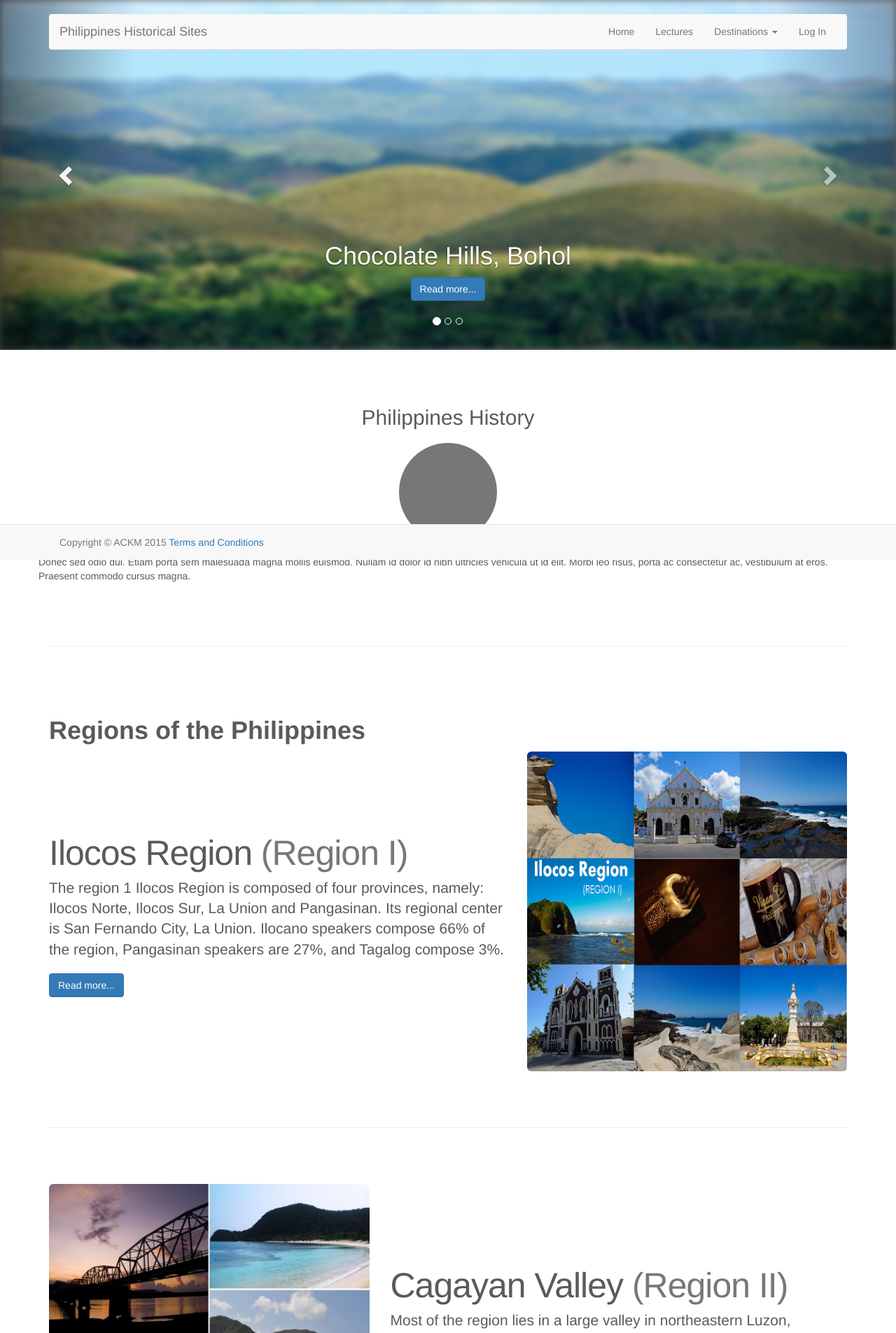
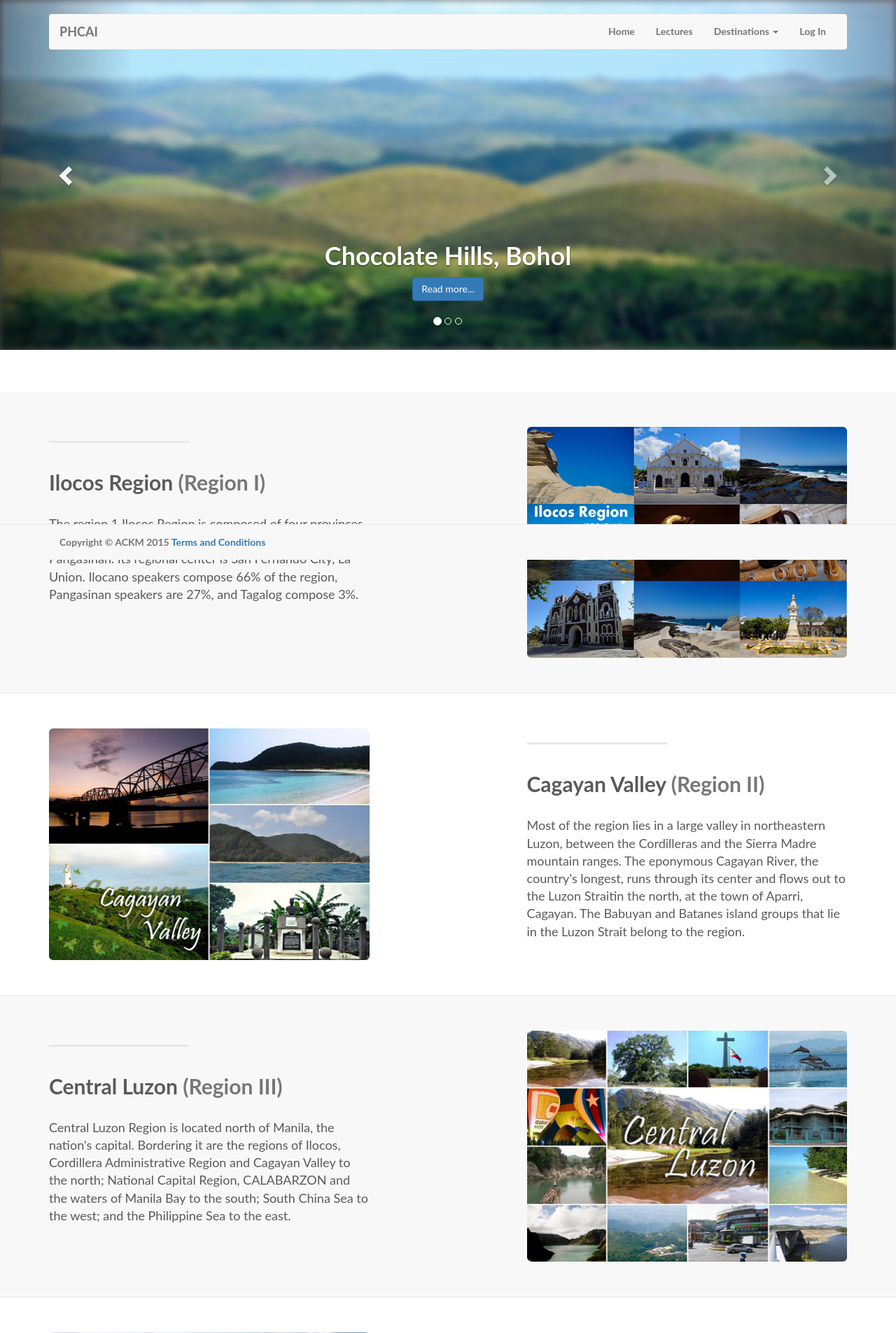
Before and after one commit to mossaca00/phcai_webapp, a CodeIgniter app: page / in a window 1280 px wide. Shown: the top 1905 px of the page at 70% size. Run offline with CodeIgniter, Linux system fonts and the light colour scheme.

Commit message:
edited homepage

```diff
--- a/application/views/home-imports/featurettes.php
+++ b/application/views/home-imports/featurettes.php
@@ -1,65 +1,63 @@
-<div class="container marketing" style="margin-bottom: 100px;">
+<div class="content-section-a">
 
-	<div class="row">
-		<div class="col-md-12">
-			<h1><strong> Regions of the Philippines </strong></h1>
-		</div>
-	</div>
+    <div class="container">
+        <div class="row">
+            <div class="col-lg-5 col-sm-6">
+                <hr class="section-heading-spacer">
+                <div class="clearfix"></div>
+                <h2 class="section-heading">Death to the Stock Photo:<br>Special Thanks</h2>
+                <p class="lead">A special thanks to <a target="_blank" href="http://join.deathtothestockphoto.com/">Death to the Stock Photo</a> for providing the photographs that you see in this template. Visit their website to become a member.</p>
+            </div>
+            <div class="col-lg-5 col-lg-offset-2 col-sm-6">
+                <img class="img-responsive" src="<?php echo base_url().'assets/img/homepage/r1.jpg'; ?>" alt="">
+            </div>
+        </div>
 
-	<div class="row featurette">
-	    <div class="col-md-7">
-	      	<h2 class="featurette-heading"> Ilocos Region <span class="text-muted"> (Region I)</span></h2>
-	      	<p class="lead">The region 1 Ilocos Region is composed of four provinces, namely: Ilocos Norte, Ilocos Sur, La Union and Pangasinan. Its regional center is San Fernando City, La Union. Ilocano speakers compose 66% of the region, Pangasinan speakers are 27%, and Tagalog compose 3%.</p>
-	   		<p>
-	   			<a href="#" class="btn btn-primary"> Read more... </a>
-	   		</p>
-	    </div>
-	    <div class="col-md-5">
-	      	<img class="featurette-image img-responsive img-rounded" src="<?php echo base_url().'assets/img/homepage/r1.jpg'; ?>" data-holder-rendered="true">
-	    </div>
- 	</div> <!-- region 1 end -->
-
- 	<hr class="featurette-divider" />
-
- 	<div class="row featurette">
-        <div class="col-md-5">
-          	<img class="featurette-image img-responsive img-rounded" src="<?php echo base_url().'assets/img/homepage/r2.jpg'; ?>" data-holder-rendered="true">
-        </div>
-        <div class="col-md-7">
-            <h2 class="featurette-heading">Cagayan Valley<span class="text-muted"> (Region II)</span></h2>
-            <p class="lead">Most of the region lies in a large valley in northeastern Luzon, between the Cordilleras and the Sierra Madre mountain ranges. The eponymous Cagayan River, the country's longest, runs through its center and flows out to the Luzon Straitin the north, at the town of Aparri, Cagayan. The Babuyan and Batanes island groups that lie in the Luzon Strait belong to the region.</p>
-        	<a href="#" class="btn btn-primary"> Read more... </a>
-        </div>
-    </div> <!-- region 2 end -->
-
-    <hr class="featurette-divider" />
-
-    <div class="row featurette">
-	    <div class="col-md-7">
-	      	<h2 class="featurette-heading"> Central Luzon <span class="text-muted"> (Region III)</span></h2>
-	      	<p class="lead">Central Luzon Region is located north of Manila, the nation's capital. Bordering it are the regions of Ilocos, Cordillera Administrative Region and Cagayan Valley to the north; National Capital Region, CALABARZON and the waters of Manila Bay to the south; South China Sea to the west; and the Philippine Sea to the east.</p>
-	   		<p>
-	   			<a href="#" class="btn btn-primary"> Read more... </a>
-	   		</p>
-	    </div>
-	    <div class="col-md-5">
-	      	<img class="featurette-image img-responsive img-rounded" src="<?php echo base_url().'assets/img/homepage/r3.jpg'; ?>" style="height: 500px; width: 500px;">
-	    </div>
- 	</div> <!-- region 3 end -->
-
- 	<hr class="featurette-divider" />
-
- 	<div class="row featurette">
-        <div class="col-md-5">
-          	<img class="featurette-image img-responsive img-rounded" src="<?php echo base_url().'assets/img/homepage/r4a.jpg'; ?>" style="height: 500px; width: 500px;">
-        </div>
-        <div class="col-md-7">
-            <h2 class="featurette-heading"> Calabarzon <span class="text-muted"> (Region IV - A) </span></h2>
-            <p class="lead">Donec ullamcorper nulla non metus auctor fringilla. Vestibulum id ligula porta felis euismod semper. Praesent commodo cursus magna, vel scelerisque nisl consectetur. Fusce dapibus, tellus ac cursus commodo.</p>
-        	<a href="#" class="btn btn-primary"> Read more... </a>
-        </div>
-    </div> <!-- region 4 end -->
-
-    <hr class="featurette-divider" />
+    </div>
+    <!-- /.container -->
 
 </div>
+<!-- /.content-section-a -->
+
+<div class="content-section-b">
+
+    <div class="container">
+
+        <div class="row">
+            <div class="col-lg-5 col-lg-offset-1 col-sm-push-6  col-sm-6">
+                <hr class="section-heading-spacer">
+                <div class="clearfix"></div>
+                <h2 class="section-heading">3D Device Mockups<br>by PSDCovers</h2>
+                <p class="lead">Turn your 2D designs into high quality, 3D product shots in seconds using free Photoshop actions by <a target="_blank" href="http://www.psdcovers.com/">PSDCovers</a>! Visit their website to download some of their awesome, free photoshop actions!</p>
+            </div>
+            <div class="col-lg-5 col-sm-pull-6  col-sm-6">
+                <img class="img-responsive" src="img/dog.png" alt="">
+            </div>
+        </div>
+
+    </div>
+    <!-- /.container -->
+
+</div>
+
+<div class="content-section-a">
+
+    <div class="container">
+
+        <div class="row">
+            <div class="col-lg-5 col-sm-6">
+                <hr class="section-heading-spacer">
+                <div class="clearfix"></div>
+                <h2 class="section-heading">Google Web Fonts and<br>Font Awesome Icons</h2>
+                <p class="lead">This template features the 'Lato' font, part of the <a target="_blank" href="http://www.google.com/fonts">Google Web Font library</a>, as well as <a target="_blank" href="http://fontawesome.io">icons from Font Awesome</a>.</p>
+            </div>
+            <div class="col-lg-5 col-lg-offset-2 col-sm-6">
+                <img class="img-responsive" src="img/phones.png" alt="">
+            </div>
+        </div>
+
+    </div>
+    <!-- /.container -->
+
+</div>
+<!-- /.content-section-a -->
--- /dev/null
+++ b/application/views/home-imports/rcontents.php
@@ -0,0 +1,113 @@
+<div class="content-section-a">
+	<div class="container">
+		<div class="row">
+
+			<div class="col-lg-5 col-sm-6">
+				<hr class="section-heading-spacer">
+				<div class="clearfix"></div>
+				<h2 class="section-heading">Ilocos Region <span class="text-muted">(Region I)</span></h2>
+				<p class="lead"> The region 1 Ilocos Region is composed of four provinces, namely: Ilocos Norte, Ilocos Sur, La Union and Pangasinan. Its regional center is San Fernando City, La Union. Ilocano speakers compose 66% of the region, Pangasinan speakers are 27%, and Tagalog compose 3%.
+				</p>
+			</div>
+			<div class="col-lg-5 col-lg-offset-2 col-sm-6">
+				<img src="<?php echo base_url().'assets/img/homepage/r1.jpg'; ?>" alt="" class="img-responsive img-rounded">
+			</div>
+
+		</div> <!-- /.row -->
+	</div> <!-- /.container -->
+</div> <!-- /.content-section-a -->
+
+<div class="content-section-b">
+	<div class="container">
+		<div class="row">
+
+			<div class="col-lg-5 col-lg-offset-1 col-sm-push-6 col-sm-6">
+				<hr class="section-heading-spacer">
+				<div class="clearfix"></div>
+				<h2 class="section-heading">Cagayan Valley <span class="text-muted">(Region II)</span></h2>
+				<p class="lead">Most of the region lies in a large valley in northeastern Luzon, between the Cordilleras and the Sierra Madre mountain ranges. The eponymous Cagayan River, the country's longest, runs through its center and flows out to the Luzon Straitin the north, at the town of Aparri, Cagayan. The Babuyan and Batanes island groups that lie in the Luzon Strait belong to the region.
+				</p>
+			</div>
+			<div class="col-lg-5 col-sm-pull-6 col-sm-6">
+				<img src="<?php echo base_url().'assets/img/homepage/r2.jpg'; ?>" alt="" class="img-responsive img-rounded">
+			</div>
+
+		</div> <!-- /.row -->
+	</div> <!-- /.container -->
+</div> <!-- /.content-section-b> -->
+
+<div class="content-section-a">
+	<div class="container">
+		<div class="row">
+
+			<div class="col-lg-5 col-sm-6">
+				<hr class="section-heading-spacer">
+				<div class="clearfix"></div>
+				<h2 class="section-heading"> Central Luzon <span class="text-muted">(Region III)</span></h2>
+				<p class="lead"> Central Luzon Region is located north of Manila, the nation's capital. Bordering it are the regions of Ilocos, Cordillera Administrative Region and Cagayan Valley to the north; National Capital Region, CALABARZON and the waters of Manila Bay to the south; South China Sea to the west; and the Philippine Sea to the east.
+				</p>
+			</div>
+			<div class="col-lg-5 col-lg-offset-2 col-sm-6">
+				<img src="<?php echo base_url().'assets/img/homepage/r3.jpg'; ?>" alt="" class="img-responsive img-rounded">
+			</div>
+
+		</div> <!-- /.row -->
+	</div> <!-- /.container -->
+</div> <!-- /.content-section-a -->
+
+<div class="content-section-b">
+	<div class="container">
+		<div class="row">
+
+			<div class="col-lg-5 col-lg-offset-1 col-sm-push-6 col-sm-6">
+				<hr class="section-heading-spacer">
+				<div class="clearfix"></div>
+				<h2 class="section-heading"> CALABARZON<span class="text-muted">(Region IV-A)</span></h2>
+				<p class="lead">The region is in southwestern Luzon, just south and east of Metro Manila and is the second most densely populated region. CALABARZON and MIMAROPA were previously together known as Southern Tagalog, until they were separated in 2002 by virtue of Executive Order No. 103. Executive Order No. 246,dated October 28, 2003.
+				</p>
+			</div>
+			<div class="col-lg-5 col-sm-pull-6 col-sm-6">
+				<img src="<?php echo base_url().'assets/img/homepage/r4a.jpg'; ?>" alt="" class="img-responsive img-rounded">
+			</div>
+
+		</div> <!-- /.row -->
+	</div> <!-- /.container -->
+</div> <!-- /.content-section-b> -->
+
+<div class="content-section-a">
+	<div class="container">
+		<div class="row">
+
+			<div class="col-lg-5 col-sm-6">
+				<hr class="section-heading-spacer">
+				<div class="clearfix"></div>
+				<h2 class="section-heading"> MIMAROPA <span class="text-muted">(Region IV-B)</span></h2>
+				<p class="lead"> MIMAROPA is an administrative region in the Philippines, designated as Region IV-B. It is one of two regions in the country having no land border with another region, the other being Eastern Visayas. The name is an acronym combination of its constituent provinces, which are: Mindoro (divided into Occidental Mindoro and Oriental Mindoro), Marinduque, Romblon and Palawan.
+				</p>
+			</div>
+			<div class="col-lg-5 col-lg-offset-2 col-sm-6">
+				<img src="<?php echo base_url().'assets/img/homepage/r4b.jpg'; ?>" alt="" class="img-responsive img-rounded">
+			</div>
+
+		</div> <!-- /.row -->
+	</div> <!-- /.container -->
+</div> <!-- /.content-section-a -->
+
+<div class="content-section-b">
+	<div class="container">
+		<div class="row">
+
+			<div class="col-lg-5 col-lg-offset-1 col-sm-push-6 col-sm-6">
+				<hr class="section-heading-spacer">
+				<div class="clearfix"></div>
+				<h2 class="section-heading"> Bicol Region <span class="text-muted">(Region V)</span></h2>
+				<p class="lead">The Bicol Region is located in the southernmost tip of Luzon Island, the largest island in the Philippine archipelago. The total land area of the region is derived from the summation of provincial areas from the table below which or 5.9% of the total land area of the country.
+				</p>
+			</div>
+			<div class="col-lg-5 col-sm-pull-6 col-sm-6">
+				<img src="<?php echo base_url().'assets/img/homepage/r5.jpg'; ?>" alt="" class="img-responsive img-rounded">
+			</div>
+
+		</div> <!-- /.row -->
+	</div> <!-- /.container -->
+</div> <!-- /.content-section-b> -->
--- a/application/views/template/header.php
+++ b/application/views/template/header.php
@@ -22,7 +22,7 @@
 							<span class="icon-bar"></span>
 							<span class="icon-bar"></span>
 						</button>
-						<a href="#" class="navbar-brand"> Philippines Historical Sites </a>
+						<a href="#" class="navbar-brand"> PHCAI </a>
 					</div> <!-- /navbar-header -->
 
 					<div id="navbar" class="navbar-collapse collapse navbar-right" aria-expanded="false">
--- a/application/views/view_home.php
+++ b/application/views/view_home.php
@@ -49,11 +49,7 @@
 	  	</a>
 	</div> <!-- carousel -->
 
-	<!-- phil history -->
-	<?php $this->load->view('home-imports/view_shortphilhistory'); ?>
-
-	<!-- featurettes region -->
-	<?php $this->load->view('home-imports/featurettes'); ?>
+	<?php $this->load->view('home-imports/rcontents'); ?>
 
 <!-- home content end -->
 
--- a/assets/css/styles.css
+++ b/assets/css/styles.css
@@ -1,3 +1,14 @@
+body,
+h1,
+h2,
+h3,
+h4,
+h5,
+h6 {
+    font-family: "Lato","Helvetica Neue",Helvetica,Arial,sans-serif;
+    font-weight: 700;
+}
+
 .mymargin-top {
 	margin-top: 75px;
 }
@@ -5,3 +16,37 @@
 .navbar-wrapper .navbar {
 	box-shadow: 0 0 1px #9E9393;
 }
+
+.my-feat-img {
+	height: 500px;
+	width: 500px;
+}
+
+
+/* landing-page css */
+
+.content-section-a {
+    padding: 50px 0;
+    background-color: #f8f8f8;
+}
+
+.content-section-b {
+    padding: 50px 0;
+    border-top: 1px solid #e7e7e7;
+    border-bottom: 1px solid #e7e7e7;
+}
+
+.section-heading {
+    margin-bottom: 30px;
+}
+
+.section-heading-spacer {
+    float: left;
+    width: 200px;
+    border-top: 3px solid #e7e7e7;
+}
+
+.lead {
+    font-size: 18px;
+    font-weight: 400;
+}
```
Also changed, not shown: assets/img/homepage/r1.jpg, assets/img/homepage/r2.jpg, assets/img/homepage/r3.jpg, assets/img/homepage/r4a.jpg, assets/img/homepage/r4b.jpg (added), assets/img/homepage/r5.jpg (added).
